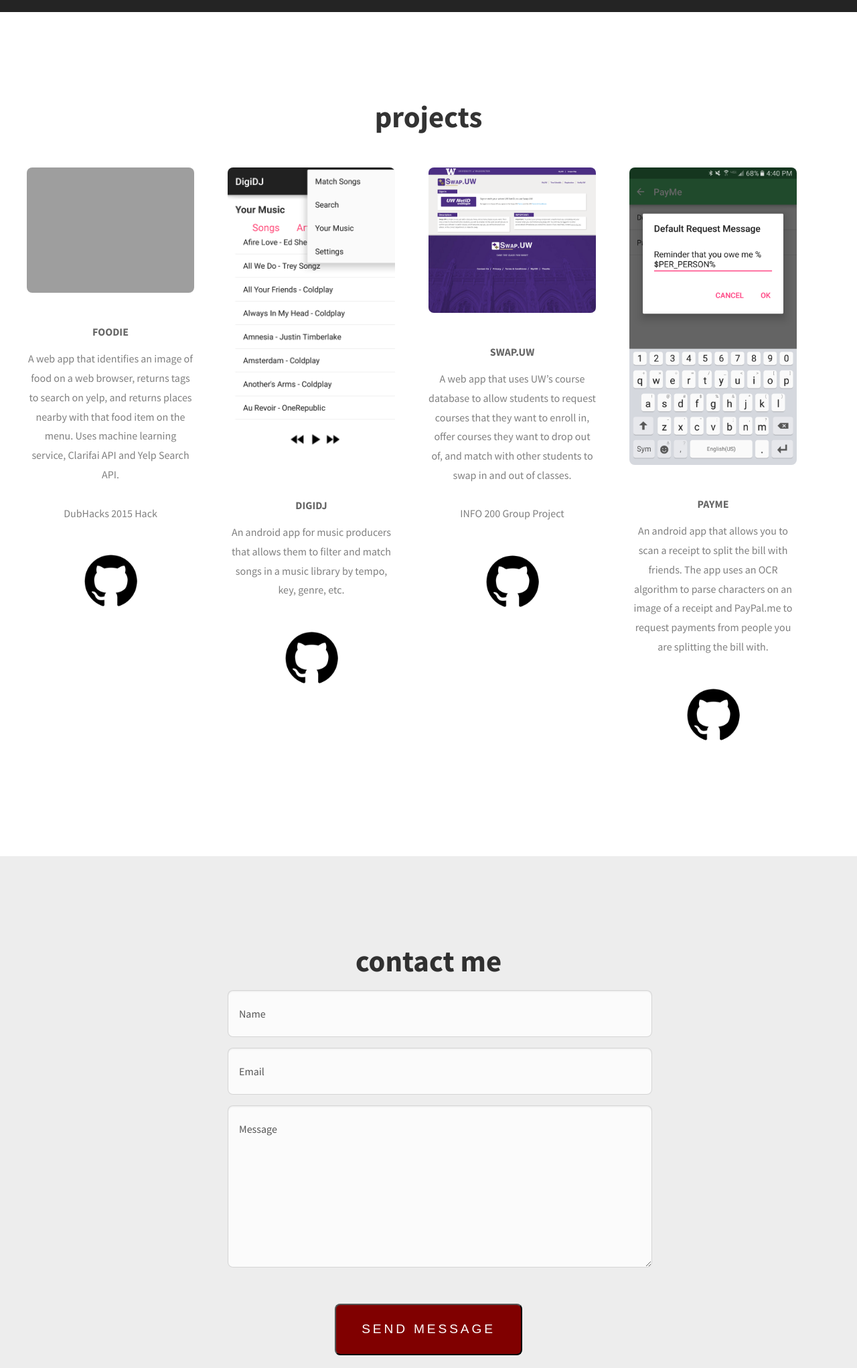
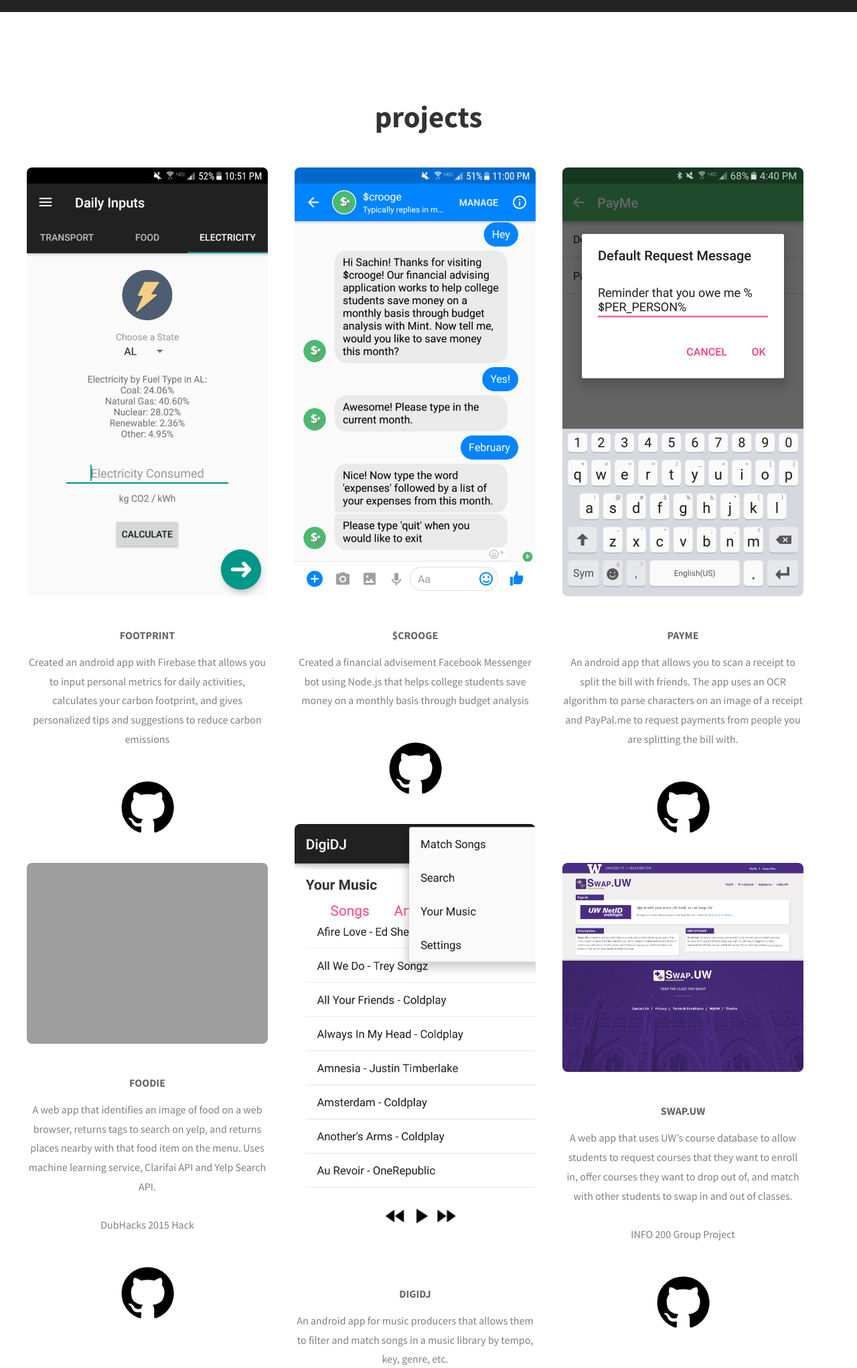
Before and after one commit to maksach/maksach.github.io, a PHP site: page /index.html in a window 1280 px wide. Shown: the part 1570-3612 px from the top of the page at 67% size. Run offline with PHP 8.4, Linux system fonts and the light colour scheme; grey boxes are pictures that could not be loaded.

Commit message:
added projects

```diff
--- a/default.css
+++ b/default.css
@@ -620,7 +620,7 @@
 	.column3,
 	.column4
 	{
-		width: 250px;
+		width: 360px;
 	}
 
 	.column1,
@@ -629,7 +629,7 @@
 	.column4
 	{
 		float: left;
-		margin-right: 50px;
+		margin-right: 40px;
 	}
 
 
--- a/index.html
+++ b/index.html
@@ -53,6 +53,12 @@
 			<h2>projects</h2>
 			<span class="byline"></span> </div>
 		<div class="column1">
+			<div class="box"> <img src="images/footprint.png" alt="" class="image image-full" />
+				<h3>FootPrint</h3>
+				<p>Created an android app with Firebase that allows you to input personal metrics for daily activities,
+					calculates your carbon footprint, and gives personalized tips and suggestions to reduce carbon emissions</p>
+				<a href="https://github.com/maksach/FootPrint"><img border="0" alt="github" src="images/github-icon.jpg" width="200" height="150"></a>
+			</div>
 			<div class="box"> <img src="images/foodie.jpg" alt="" class="image image-full" />
 				<h3>Foodie</h3>
 				<p>A web app that identifies an image of food on a web browser, returns tags to search on yelp, and returns places nearby with that food item on the menu. Uses machine learning service, Clarifai API and Yelp Search API. <br><br>DubHacks 2015 Hack</p>
@@ -60,6 +66,12 @@
 			</div>
 		</div>
 		<div class="column2">
+			<div class="box"><img id="scrooge" src="images/scrooge.png" alt="" class="image image-full" />
+				<h3>$crooge</h3>
+				<p>Created a financial advisement Facebook Messenger bot using Node.js that helps college students save
+				money on a monthly basis through budget analysis</p>
+				<a href="https://github.com/maksach/scrooge"><img border="0" alt="github" src="images/github-icon.jpg" width="200" height="150"></a>
+			</div>
 			<div class="box"><img id="digidj" src="images/digidj.jpg" alt="" class="image image-full" />
 				<h3>DigiDJ</h3>
 				<p>An android app for music producers that allows them to filter and match songs in a music library by tempo, key, genre, etc.</p>
@@ -67,16 +79,14 @@
 			</div>
 		</div>
 		<div class="column3">
+			<div class="box"> <img src="images/pay.jpg" alt="" class="image image-full" />
+				<h3>PayMe</h3>
+				<p>An android app that allows you to scan a receipt to split the bill with friends. The app uses an OCR algorithm to parse characters on an image of a receipt and PayPal.me to request payments from people you are splitting the bill with.</p>
+				<a href="https://github.com/maksach"><img border="0" alt="github" src="images/github-icon.jpg" width="200" height="150"></a>
+			</div>
 			<div class="box"> <img src="images/swap.jpg" alt="" class="image image-full" />
 				<h3>Swap.UW</h3>
 				<p>A web app that uses UW’s course database to allow students to request courses that they want to enroll in, offer courses they want to drop out of, and match with other students to swap in and out of classes. <br><br>INFO 200 Group Project</p>
-				<a href="https://github.com/maksach"><img border="0" alt="github" src="images/github-icon.jpg" width="200" height="150"></a>
-			</div>
-		</div>
-		<div class="column4">
-			<div class="box"> <img src="images/pay.jpg" alt="" class="image image-full" />
-				<h3>PayMe</h3>
-				<p>An android app that allows you to scan a receipt to split the bill with friends. The app uses an OCR algorithm to parse characters on an image of a receipt and PayPal.me to request payments from people you are splitting the bill with.</p>
 				<a href="https://github.com/maksach"><img border="0" alt="github" src="images/github-icon.jpg" width="200" height="150"></a>
 			</div>
 		</div>
```
Also changed, not shown: images/footprint.png (added), images/scrooge.png (added).
